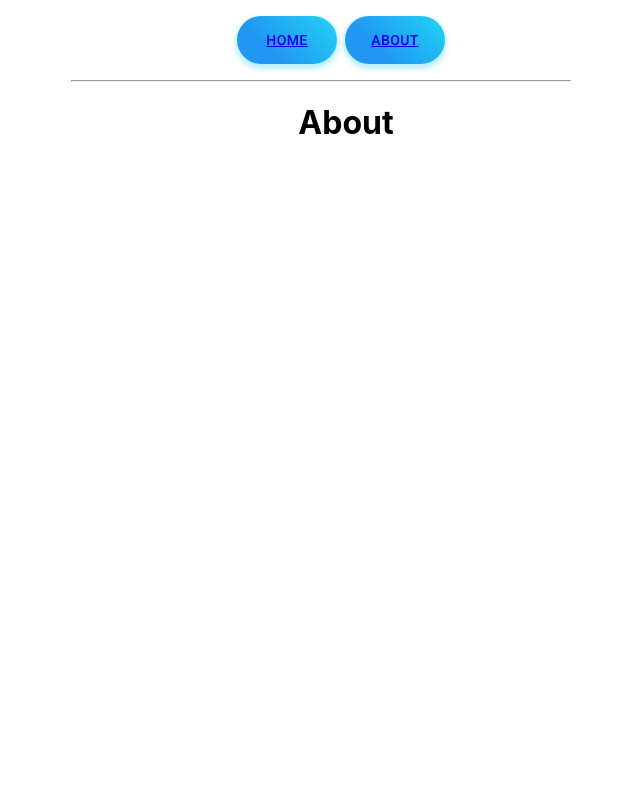
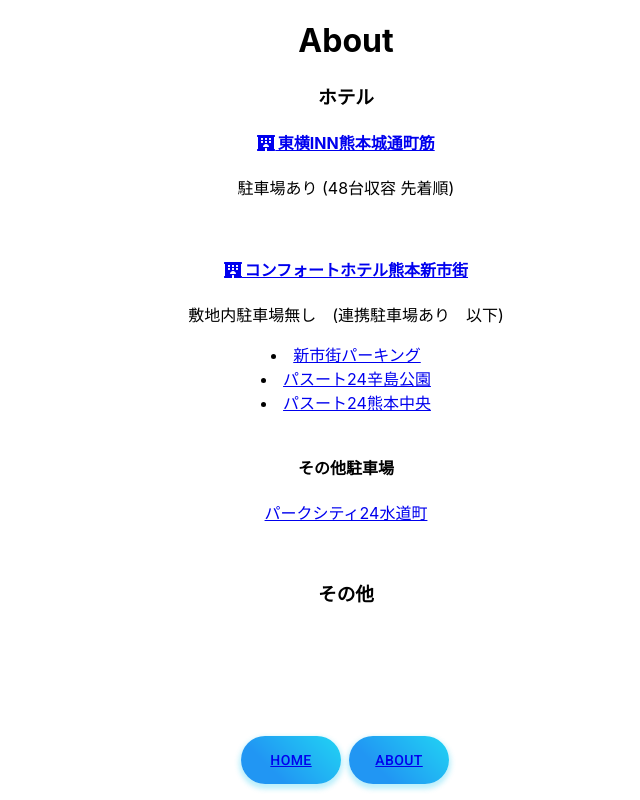
Before and after one commit to TakaShinoda/kumamoto_PWA, a React (Create React App) app: page /About in a window 1280 px wide. Shown: the whole page, without its empty margins (319-959 px from the left). Built offline with nearby package versions, Linux system fonts and the light colour scheme.

Commit message:
Aboutページの修正

```diff
--- a/src/components/About.jsx
+++ b/src/components/About.jsx
@@ -1,10 +1,35 @@
 import React, { Component } from 'react';
+import '@fortawesome/fontawesome-free/js/fontawesome';
+import '@fortawesome/fontawesome-free/js/solid';
+import '@fortawesome/fontawesome-free/js/regular';
 
 class About extends Component {
     render() {
         return (
             <div>
                 <h1>About</h1>
+                <h3>ホテル</h3>
+                <div>
+                    <h4><a href= "https://www.toyoko-inn.com/search/detail/00126"><i class="fas fa-hotel"></i>&thinsp;東横INN熊本城通町筋</a></h4>
+                    <p>駐車場あり (48台収容 先着順)</p>
+                </div>
+                <br />
+                <div>
+                    <h4><a href= "https://www.choice-hotels.jp/hotel/kumamoto"><i class="fas fa-hotel"></i>&thinsp;コンフォートホテル熊本新市街</a></h4>
+                    <p>敷地内駐車場無し　(連携駐車場あり　以下)</p>
+                    <li><a href= "https://www.google.com/maps/dir/?api=1&destination=${新市街パーキング}" >新市街パーキング</a></li>
+                    <li><a href= "https://www.google.com/maps/dir/?api=1&destination=${パスート24辛島公園}" >パスート24辛島公園</a></li>
+                    <li><a href= "https://www.google.com/maps/dir/?api=1&destination=${パスート24熊本中央}" >パスート24熊本中央</a></li>
+                </div>
+                <br />
+                <div>
+                    <h4>その他駐車場</h4>
+                    <p><a href= "https://www.google.com/maps/dir/?api=1&destination=${パークシティ24水道町}" >パークシティ24水道町</a></p>
+                </div>
+                <br />
+                <div>
+                <h3>その他</h3>
+                </div>
             </div>
         );
     }
--- a/src/components/App.js
+++ b/src/components/App.js
@@ -1,8 +1,6 @@
 import React, { Component } from 'react';
 import 'typeface-roboto';
 import Menu from './Menu';
-
-
 
 class App extends Component {
   backgroundstyle = {
--- a/src/components/Home.jsx
+++ b/src/components/Home.jsx
@@ -9,9 +9,8 @@
         return (
             <div>
                 <h1>Home</h1>
-                <a href= "https://www.hotpepper.jp/strJ001154661/" ><h3>藤ノ屋 市役所前店</h3></a>
-                <div><iframe src="https://www.google.com/maps/embed?pb=!1m18!1m12!1m3!1d3353.6219654027545!2d130.70618951568875!3d32.80228158096424!2m3!1f0!2f0!3f0!3m2!1i1024!2i768!4f13.1!3m3!1m2!1s0x3540f40cfe14dc61%3A0x7794f19bc37ee0a4!2z44CSODYwLTA4MDcg54aK5pys55yM54aK5pys5biC5Lit5aSu5Yy65LiL6YCa77yR5LiB55uu77yS4oiS77yU!5e0!3m2!1sja!2sjp!4v1577272506363!5m2!1sja!2sjp" width="370" height="270" frameborder="0" allowfullscreen=""></iframe></div>
-                <a href= "https://www.google.com/maps/dir/?api=1&destination=${あいたいビル}" ><p><i class="fas fa-map-marker-alt"></i>&thinsp;熊本県熊本市中央区下通1-2-4 あいたいビル2階</p></a>
+                <h2><a href= "https://www.hotpepper.jp/strJ001154661/" >藤ノ屋 市役所前店</a></h2>
+                <p><a href= "https://www.google.com/maps/dir/?api=1&destination=${あいたいビル}" ><i class="fas fa-map-marker-alt"></i>&thinsp;熊本県熊本市中央区下通1-2-4 あいたいビル2階</a></p>
             </div>
         );
     }
--- a/src/components/Menu.jsx
+++ b/src/components/Menu.jsx
@@ -15,7 +15,16 @@
         return (
             <Router>
                 <div style={{width: '500px', textAlign: 'center'}}>
-                    <ul style={{display: 'relative'}}>
+
+
+
+                    <div style={{marginLeft: '50px'}}>
+                        <Route path='/' exact component={Home}/>
+                        <Route path='/About' exact component={About}/>
+                    </div>
+
+                    <ul style={{position: "fixed", bottom: 0, marginLeft: '130px'}}>
+
                     <li style={this.liStyle}>
                             <Fab style={{
                                 width: 100,
@@ -24,7 +33,7 @@
                                 boxShadow: '0 3px 5px 2px rgba(33, 203, 243, .3)',
                                 color: 'white',
                             }} color='secondary' size="large" variant="extended">
-                                <Link to='./'>Home</Link>
+                                <Link to='/'>Home</Link>
                             </Fab>
                         </li>
                         &ensp;
@@ -40,12 +49,6 @@
                             </Fab>
                         </li>
                     </ul>
-                    <hr />
-
-                    <div style={{marginLeft: '50px'}}>
-                        <Route path='/' exact component={Home}/>
-                        <Route path='/About' exact component={About}/>
-                    </div>
 
                 </div>
             </Router>
```
